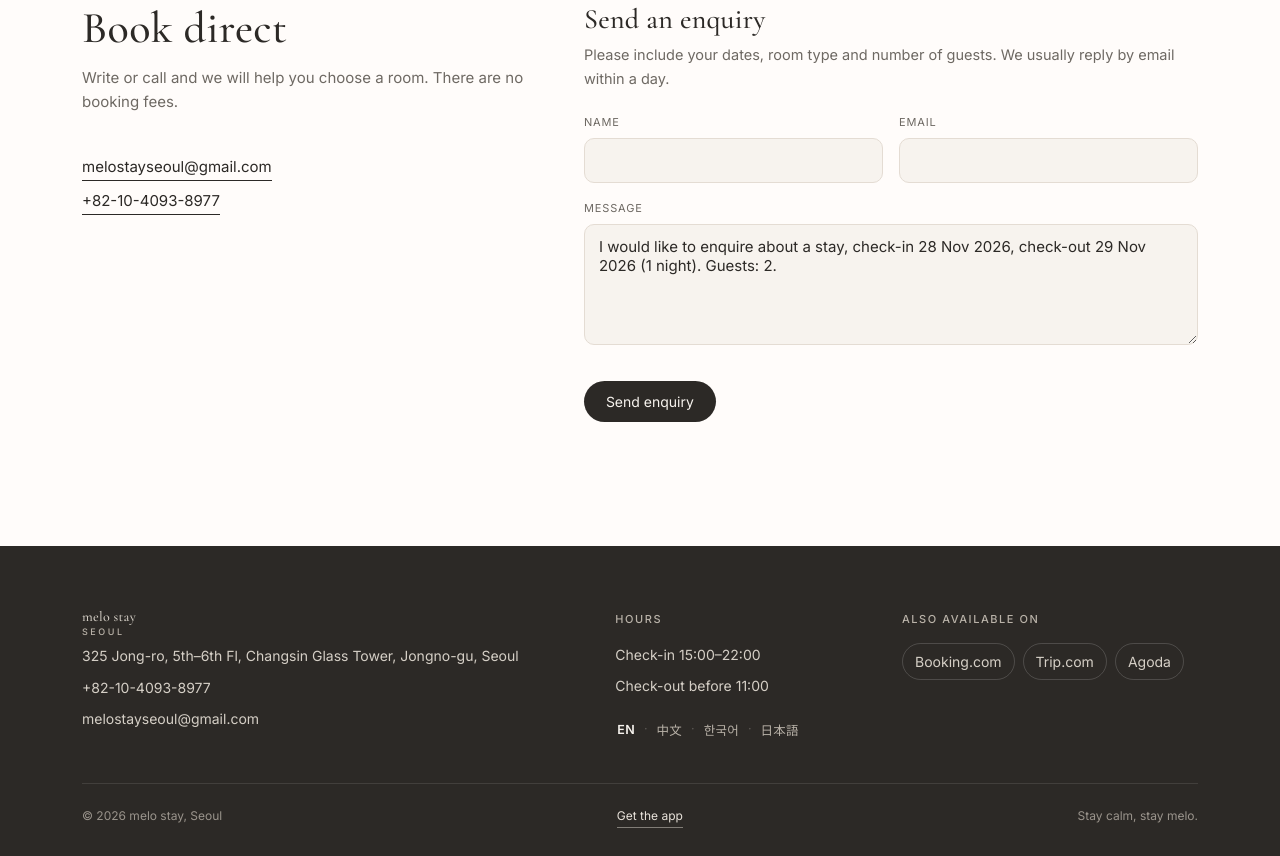
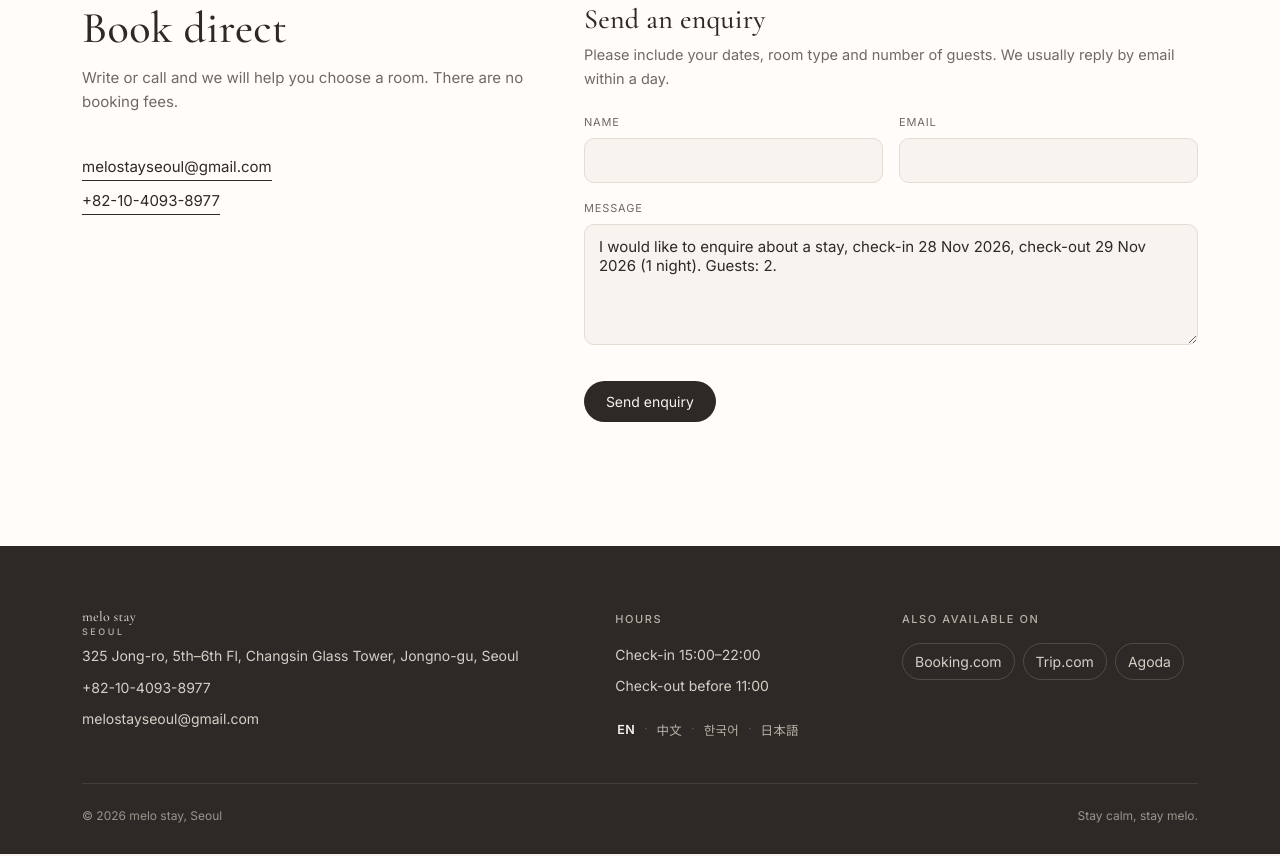
Before and after one commit to K1924947/melo-stay, a plain HTML site: page index.html in a window 1280 px wide. Shown: the part 8697-9553 px from the top of the page. Drawn offline with nearby package versions, Linux system fonts and the light colour scheme.

Commit message:
Remove public 'Get the app' link; app stays private for testing

```diff
--- a/index.html
+++ b/index.html
@@ -1382,7 +1382,6 @@
     </div>
     <div class="footer-bottom">
       <span data-i18n="footer_copy">© 2026 melo stay, Seoul</span>
-      <a href="/app/" style="color:#E8E2DA;border-bottom:1px solid rgba(232,226,218,0.45);padding-bottom:1px;">Get the app</a>
       <span data-i18n="hero_tagline">Stay calm, stay melo.</span>
     </div>
   </div>
```
